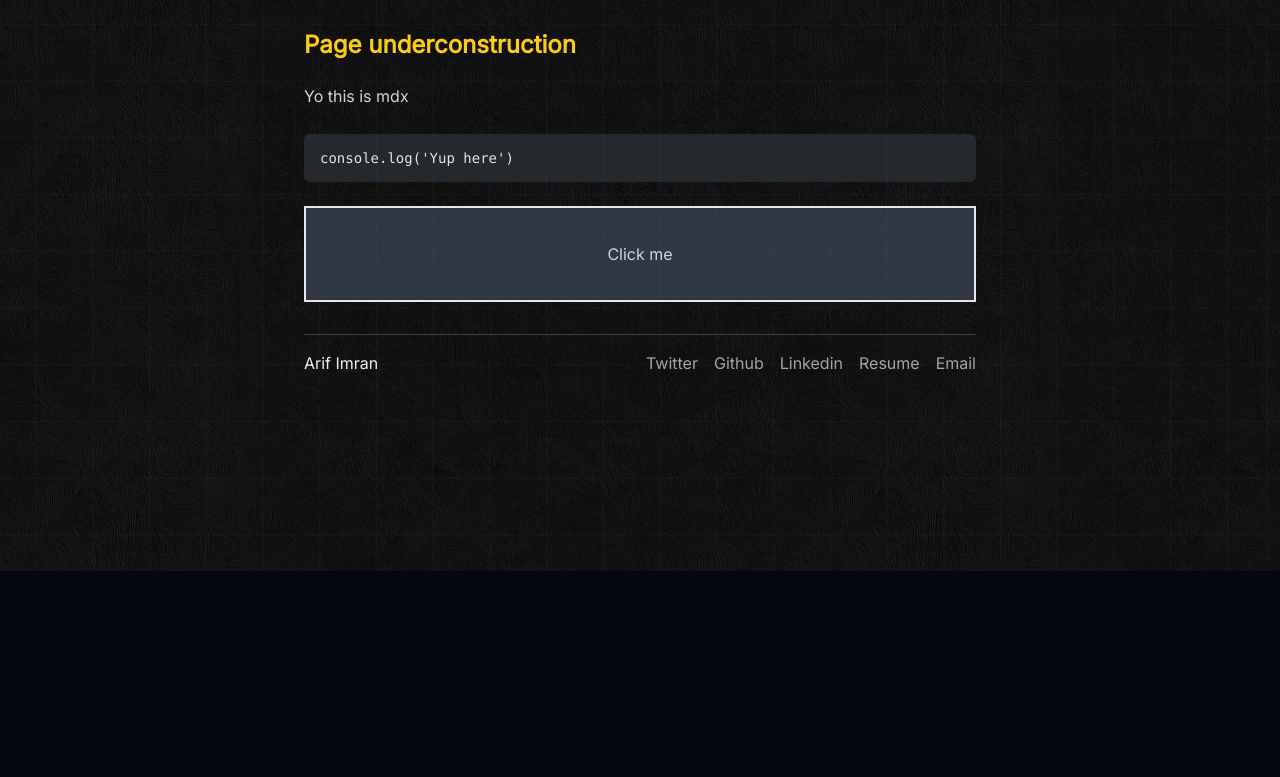
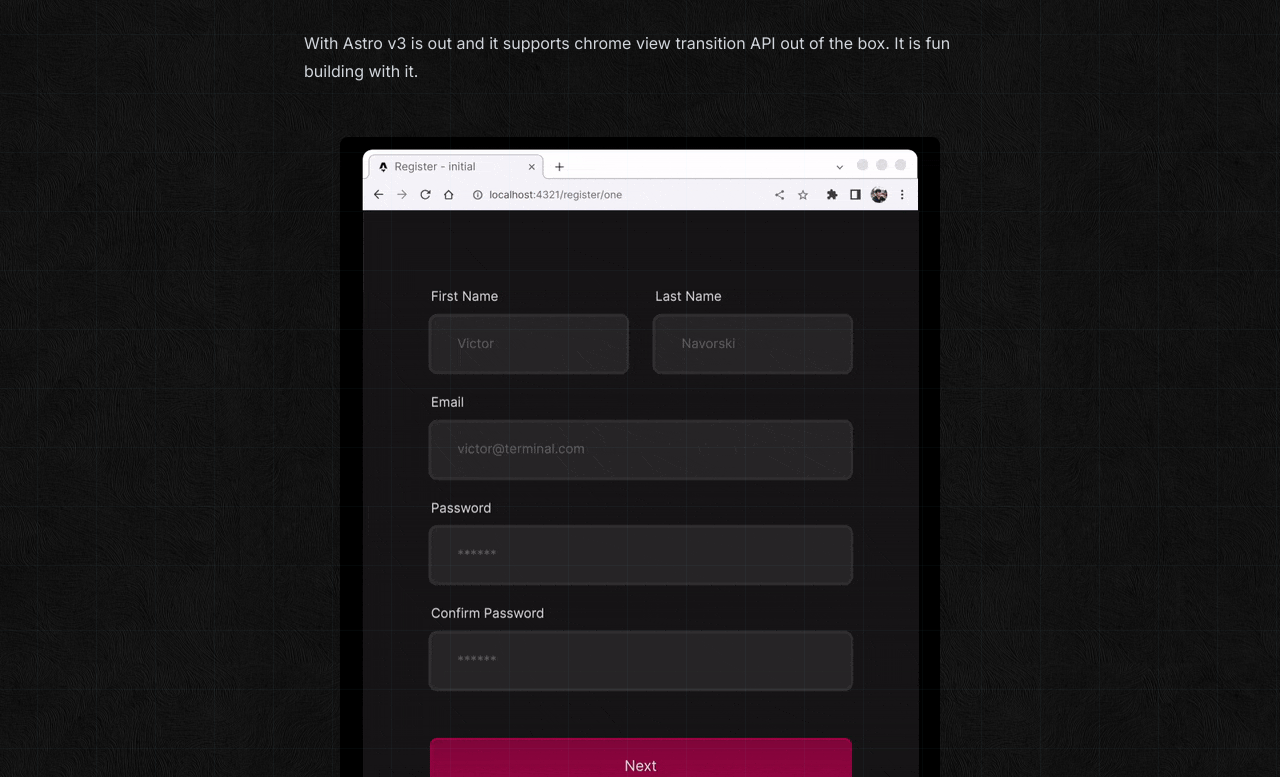
Before and after one commit to arifimran5/personal-website-astro, an Astro site: page /crafts/multi-step-form-astro in a window 1280 px wide. Shown: the part 229-1006 px from the top of the page. Before the commit the page ends 800 px from the top, so only its background shows below. Built offline with nearby package versions, Linux system fonts and the light colour scheme; Astro itself is replaced by a stand-in of ours; a web font is replaced by a local one.

Commit message:
content to multi-page-form craft

````diff
--- a/src/content/craft/multi-step-form-astro.mdx
+++ b/src/content/craft/multi-step-form-astro.mdx
@@ -5,14 +5,12 @@
 draft: false
 ---
 
+import { Image } from 'astro:assets'
+import GIF from '@assets/craft/multi-step-form.gif'
 import ReactSampleComponent from '@components/ReactSampleComponent.tsx'
 
-<h1 class='text-2xl text-yellow-400'>Page underconstruction</h1>
+With Astro v3 is out and it supports chrome view transition API out of the box. It is fun building with it.
 
-Yo this is mdx
-
-```ts
-console.log('Yup here')
-```
-
-<ReactSampleComponent client:load />
+<div class='flex justify-center'>
+  <Image src={GIF} class='rounded-lg' alt='gif of multi step form' />
+</div>
````
Also changed, not shown: src/assets/craft/multi-step-form.gif (added).
